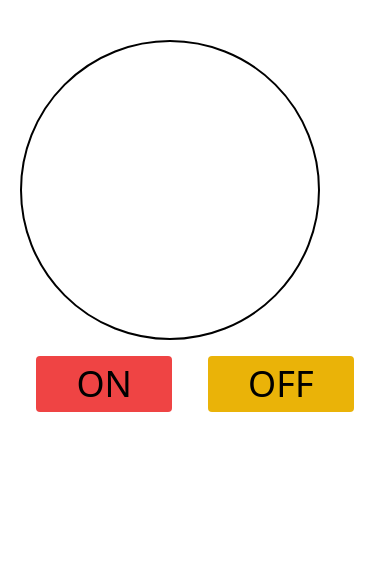
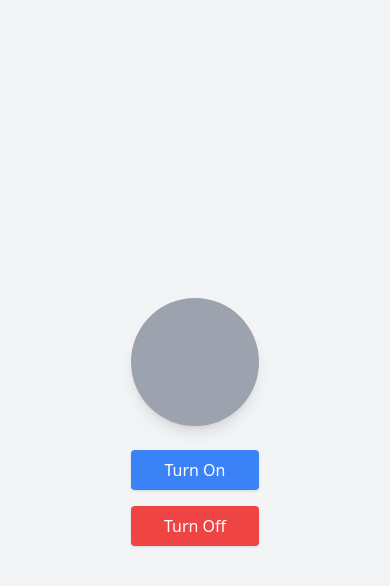
Before and after one commit to CanoGel/Light, a plain HTML site: page index.html in a window 390 px wide. Drawn offline with nearby package versions, Linux system fonts and the light colour scheme.

Commit message:
Responsive

```diff
--- a/index.html
+++ b/index.html
@@ -1,20 +1,37 @@
 <!DOCTYPE html>
 <html lang="en">
 <head>
-    <meta charset="UTF-8">
-    <meta name="viewport" content="width=device-width, initial-scale=1.0">
-    <script src="https://cdn.tailwindcss.com"></script>
-    <title>Document</title>
+  <meta charset="UTF-8">
+  <meta name="viewport" content="width=device-width, initial-scale=1.0">
+  <title>Light On/Off</title>
+  <script src="https://cdn.tailwindcss.com"></script>
+
 </head>
-<body>
-    <div class="flex justify-center mt-10">
-        <div>
-            <div id="ligth" class="w-[300px] h-[300px] border-black rounded-full border-2"></div>
-            <button id="btnon" class="bg-red-500 px-10 py-2 text-4xl m-4 rounded">ON</button>
-            <button id="btnoff" class="bg-yellow-500 px-10 py-2 text-4xl m-4 rounded">OFF</button>
-        </div>
+<body class="flex items-center justify-center min-h-screen bg-gray-100 p-4">
+  <div class="text-center">
+    <!-- Light Box -->
+    <div
+      id="light"
+      class="w-32 h-32 mx-auto bg-gray-400 rounded-full shadow-lg transition-all sm:w-40 sm:h-40 md:w-48 md:h-48 lg:w-56 lg:h-56"
+    ></div>
+
+    <!-- Buttons -->
+    <div class="mt-6 flex flex-col space-y-4 sm:flex-row sm:space-y-0 sm:space-x-4 justify-center">
+      <button
+        id="btnon"
+        class="px-6 py-2 text-white bg-blue-500 rounded shadow hover:bg-blue-600 focus:outline-none transition-transform hover:scale-105"
+      >
+        Turn On
+      </button>
+      <button
+        id="btnoff"
+        class="px-6 py-2 text-white bg-red-500 rounded shadow hover:bg-red-600 focus:outline-none transition-transform hover:scale-105"
+      >
+        Turn Off
+      </button>
     </div>
+  </div>
 
-    <script src="main.js"></script>
+  <script src="main.js"></script>
 </body>
 </html>
--- a/main.js
+++ b/main.js
@@ -1,4 +1,4 @@
-let box = document.querySelector("#ligth")
+let box = document.querySelector("#light")
 
 let button1 = document.querySelector("#btnon")
 let button2 = document.querySelector("#btnoff")
@@ -6,9 +6,9 @@ let button2 = document.querySelector("#btnoff")
 // mesha ka dhacaayo actiona
 
 button1.addEventListener("click",function(){
-    box.style.backgroundColor = "black"
+    box.style.backgroundColor = "transparent"
 
 })
 button2.addEventListener("click",function(){
-    box.style.backgroundColor = "transparent"
+    box.style.backgroundColor = "black"
 })
```
